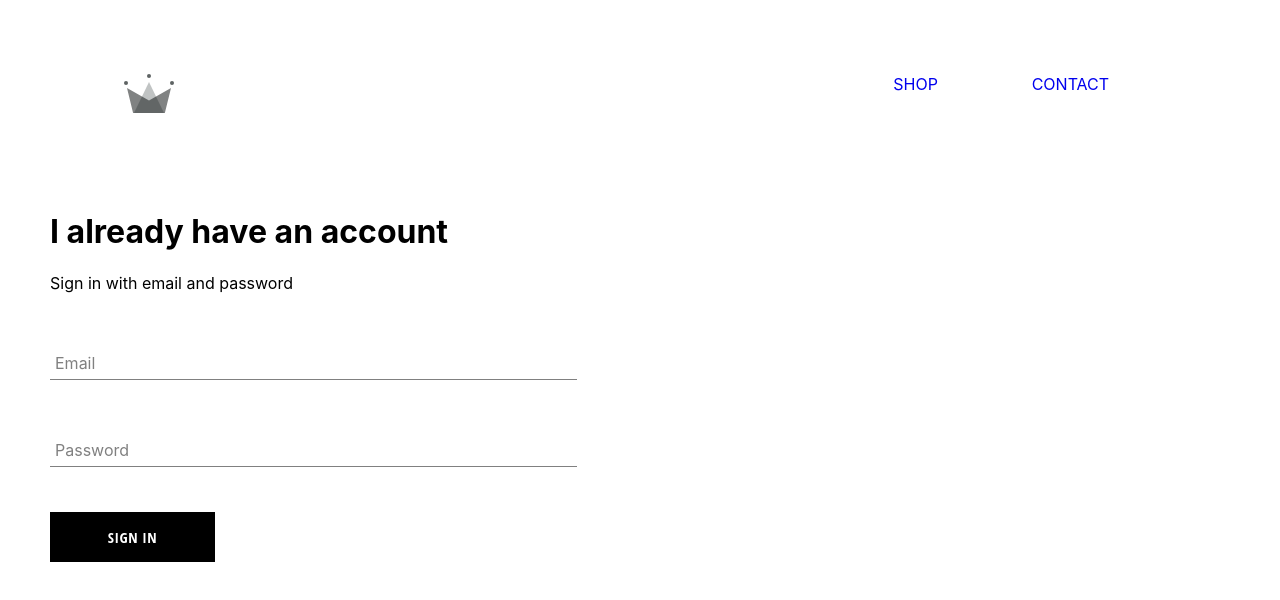
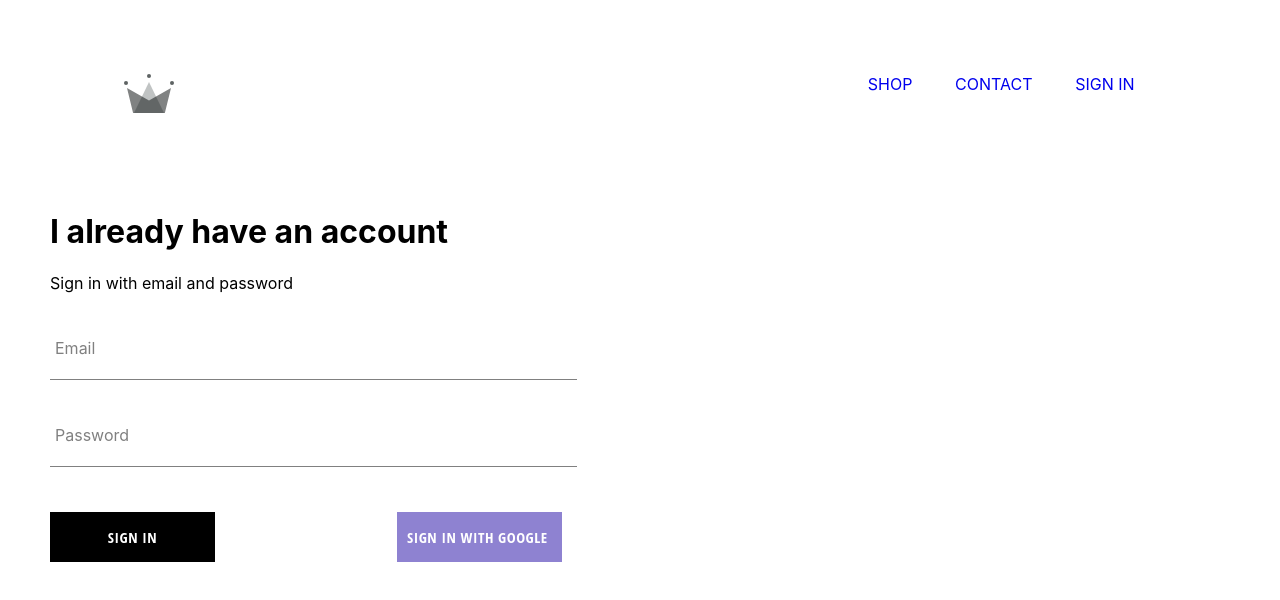
Before and after one commit to PatrickEinstein/Wearmall, a React (Create React App) app: page /signin in a window 1280 px wide. Shown: the top 600 px of the page. Built offline with nearby package versions, Linux system fonts and the light colour scheme; no server answers.

Commit message:
added firbase

```diff
--- a/src/App.js
+++ b/src/App.js
@@ -6,9 +6,38 @@ import { BrowserRouter, Routes, Route, Link, Switch } from 'react-router-dom'
 import { ReactComponent as Logo} from './assets/assets.svg';
 import './components/header/header.css';
 import SignInSignUp from './pages/sing-in-and-sign-up/sign-in-and-sign-up';
+import { auth } from './components/collectionitems/firebase/firebase.utils';
+import signInWithGoogle from './components/collectionitems/firebase/firebase.utils';
+import { render } from '@testing-library/react';
+import React from 'react';
+import { SignOut } from './components/collectionitems/firebase/firebase.utils';
+
+class App extends React.Component{
+
+  constructor(props) {
+    super(props);
+
+    this.state = {
+      currentUser: null
+
+    }
+
+  }
+
+  unsubscribeFromAuth = null;
 
 
-function App() {
+  componentDidMount() {
+   this.unsubscribeFromAuth =  auth.onAuthStateChanged(
+      (user) => { this.setState({ currentUser: user }); console.log(user); }
+    )
+  }
+
+  componentWillUnmount() {
+    this.unsubscribeFromAuth();
+  }
+
+  render(){
     return (
 
       <BrowserRouter>
@@ -19,8 +48,15 @@ function App() {
 
           <div className='links'>
             <Link to="/shop" className='links0'> SHOP </Link>
+            <Link to="/contact" className='links0'> CONTACT </Link>
+            {
+              this.state.currentUser
+                ?
+                <div className='links0' onClick={SignOut} style={{ cursor: 'pointer'}}> SIGN OUT </div>
+                :
+                <Link to="/signin" className='links0'>SIGN IN </Link>
+            }
 
-            <Link to="/contact" className='links0'> CONTACT </Link>
           </div>
 
 
@@ -43,4 +79,7 @@ function App() {
     );
   }
 
+  }
+
+
 export default App;
--- a/src/components/button/button.css
+++ b/src/components/button/button.css
@@ -21,4 +21,6 @@
     background-color: white;
     color: black;
     border: 1px solid black;
+    border-radius: 25px;
+    transition: 500ms;
   }
--- a/src/components/collectionitems/collectioncards.css
+++ b/src/components/collectionitems/collectioncards.css
@@ -5,6 +5,27 @@
   height: 350px;
   align-items: center;
 }
+
+
+
+.cartbutton{
+    margin-top: 70%;
+    background-color: black;
+    height: 20%;
+    width:80%;
+    margin-left: 10%;
+    margin-right: 10%;
+    opacity: 0.8;
+    color:white;
+    text-align: center;
+    font-size: 20px;
+}
+
+.cartbutton:hover {
+    opacity: 0.5;
+}
+
+
 
 .cardpicture {
     width: 100%;
@@ -29,20 +50,3 @@
     .price {
       width: 10%;
     }
-
-.cartbutton{
-    margin-top: 70%;
-    background-color: black;
-    height: 20%;
-    width:80%;
-    margin-left: 10%;
-    margin-right: 10%;
-    opacity: 0.8;
-    color:white;
-    text-align: center;
-    font-size: 20px;
-}
-
-.cartbutton:hover {
-    opacity: 0.5;
-}
--- a/src/components/collectionitems/firebase/firebase.utils.js
+++ b/src/components/collectionitems/firebase/firebase.utils.js
@@ -0,0 +1,84 @@
+/* import firebase from 'firebase/app';
+import 'firebase/firestore'
+import 'firebase/auth'
+
+
+const Config = {
+  apiKey: "AIzaSyD_vzuIM3Y5ZP4IKDabDeFW713r4ALMJrc",
+  authDomain: "project0-9181a.firebaseapp.com",
+    projectId: "project0-9181a",
+    storageBucket: "project0-9181a.appspot.com",
+    messagingSenderId: "305384132747",
+    appId: "1:305384132747:web:a9109535c8ae23dfd3c48e",
+    measurementId: "G-V8LGCL8H07"
+};
+
+firebase.initializeApp(Config);
+
+export const auth = firebase.auth();
+export const firestore = firebase.firestore();
+const provider = new GoogleAuthProvider();
+provider.setCostomParameters({ prompt: 'select_account' });
+export const signInWithGoogle = () => (auth.signInWithPopup(provider));
+
+
+
+
+export default firebase;
+
+*/
+
+import { getAuth, signInWithPopup, GoogleAuthProvider,signOut } from "firebase/auth";
+import { initializeApp } from 'firebase/app';
+
+// TODO: Replace the following with your app's Firebase project configuration
+const firebaseConfig = {
+    apiKey: "AIzaSyD_vzuIM3Y5ZP4IKDabDeFW713r4ALMJrc",
+    authDomain: "project0-9181a.firebaseapp.com",
+    projectId: "project0-9181a",
+    storageBucket: "project0-9181a.appspot.com",
+    messagingSenderId: "305384132747",
+    appId: "1:305384132747:web:a9109535c8ae23dfd3c48e",
+    measurementId: "G-V8LGCL8H07"
+};
+// Initialize Firebase
+const app = initializeApp(firebaseConfig);
+const provider = new GoogleAuthProvider();
+//provider.addScope('https://www.googleapis.com/auth/contacts.readonly');
+provider.setCustomParameters({ prompt: 'select_account' });
+
+// Initialize Firebase Authentication and get a reference to the service
+export const auth = getAuth(app);
+
+signInWithPopup(auth, provider)
+  .then((result) => {
+    // This gives you a Google Access Token. You can use it to access the Google API.
+    const credential = GoogleAuthProvider.credentialFromResult(result);
+    const token = credential.accessToken;
+    // The signed-in user info.
+    const user = result.user;
+    // ...
+
+  }).catch((error) => {
+    // Handle Errors here.
+    const errorCode = error.code;
+    const errorMessage = error.message;
+    // The email of the user's account used.
+    const email = error.customData.email;
+    // The AuthCredential type that was used.
+    const credential = GoogleAuthProvider.credentialFromError(error);
+    // ...
+  });
+
+
+signOut(auth)
+  .then(() => {
+  // Sign-out successful.
+}).catch((error) => {
+  // An error happened.
+});
+const signInWithGoogle = () => (signInWithPopup(auth, provider));
+
+export const SignOut = () => (signOut(auth));
+
+export default signInWithGoogle;
--- a/src/components/form/form.css
+++ b/src/components/form/form.css
@@ -31,14 +31,13 @@
 input[type='password'] {
     letter-spacing: 0.3em;
   }
-
-.form-label {
+.label {
     color:grey;
     font-size: 16px;
     font-weight: normal;
     position: absolute;
     pointer-events: none;
     left: 5px;
-    top: 15px;
+    top: 0px;
 
   }
--- a/src/components/form/form.jsx
+++ b/src/components/form/form.jsx
@@ -7,9 +7,8 @@ const FormInput = ({handleChange, label, ...others}) => (
         <input className='input' onChange={handleChange} {...others}/>
 
         {
-            label ?
-                (
-                <label className='form-label'>
+            label ? (
+                <label className = 'label'>
                     { label }
                 </label>
                 )
@@ -20,8 +19,5 @@ const FormInput = ({handleChange, label, ...others}) => (
    </div>
 );
 
-
+//{`${others.value.length ? 'shrink' : ''}label`}
 export default FormInput;
-
-
-//{`${others.value.length ? 'shrink' : ''}label`}
--- a/src/components/signin/signin.css
+++ b/src/components/signin/signin.css
@@ -3,3 +3,40 @@
     display: flex;
     flex-direction: column;
 }
+
+
+.google{
+    background-color: blue;
+    border:0 solid white;
+}
+
+.google {
+    min-width: 165px;
+    width: auto;
+    height: 50px;
+    letter-spacing: 0.5px;
+    line-height: 50px;
+    padding: 0 10px 0 10px;
+    font-size: 15px;
+    background-color: rgb(142, 130, 209);
+    color: white;
+    text-transform: uppercase;
+    font-family: 'Open Sans Condensed';
+    font-weight: bolder;
+    border: none;
+    cursor: pointer;
+    display:flex;
+  }
+
+.google:hover {
+    background-color: white;
+    color: black;
+    border: 1px solid black;
+    border-radius: 25px;
+}
+
+  .clicks{
+    display: flex;
+    justify-content: space-between;
+    align-items: center;
+  }
--- a/src/components/signin/signin.jsx
+++ b/src/components/signin/signin.jsx
@@ -6,6 +6,8 @@ import './signin.css';
 import FormInput from '../form/form';
 
 import Button from '../button/button';
+
+import signInWithGoogle from '../collectionitems/firebase/firebase.utils';
 
 class SignIn extends React.Component{
     constructor(props) {
@@ -38,6 +40,7 @@ class SignIn extends React.Component{
                 <span> Sign in with email and password </span>
 
                 <form onSubmit={this.handleSubmit}>
+
                     <FormInput
                         type='email'
                         name='email'
@@ -58,8 +61,10 @@ class SignIn extends React.Component{
                         label='Password'
                     />
 
-
-                    <Button type='submit'Children='Sign in'></Button>
+                    <div className='clicks'>
+                        <Button type='submit' Children='Sign in'></Button>
+                        <Button className='google' onClick={signInWithGoogle} Children=' Sign In With Google'>{''}{''}</Button>
+                    </div>
 
 
                 </form>
```
Lines whose indentation alone changed are shown as unchanged.
